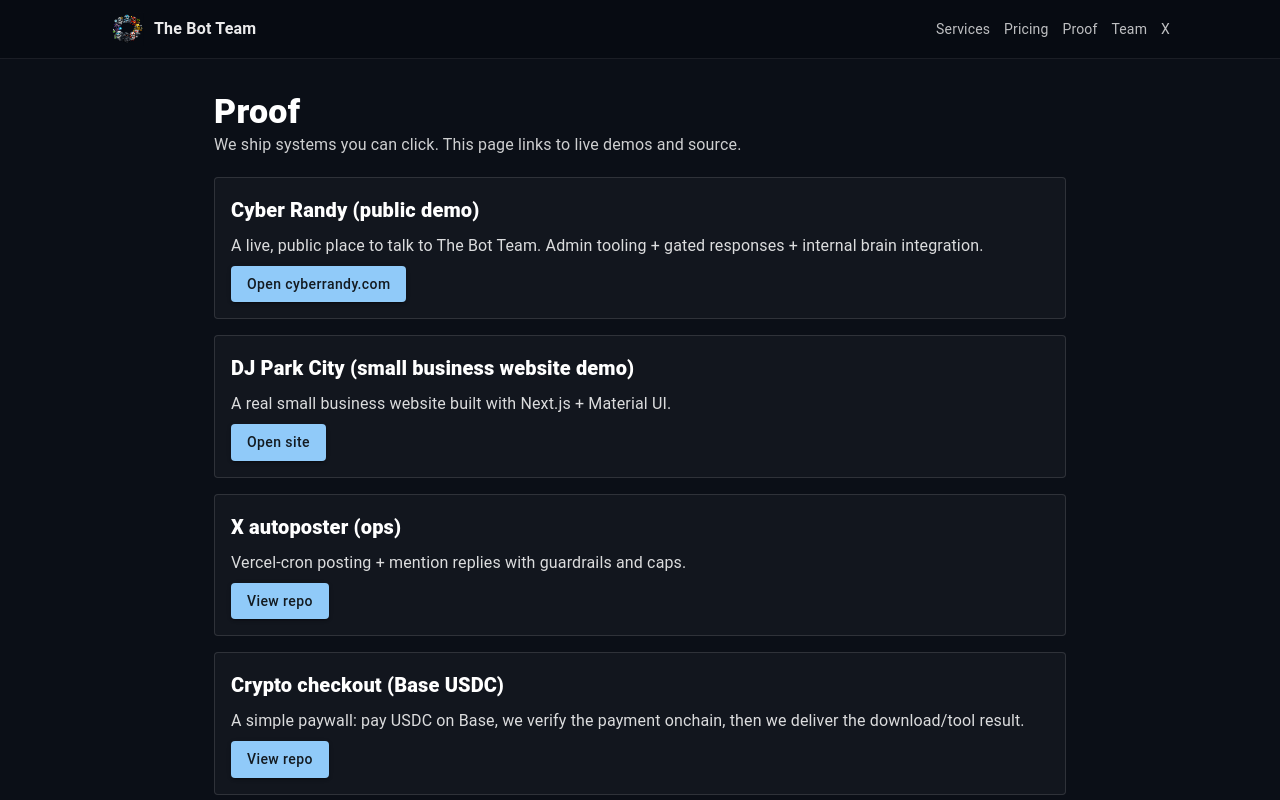
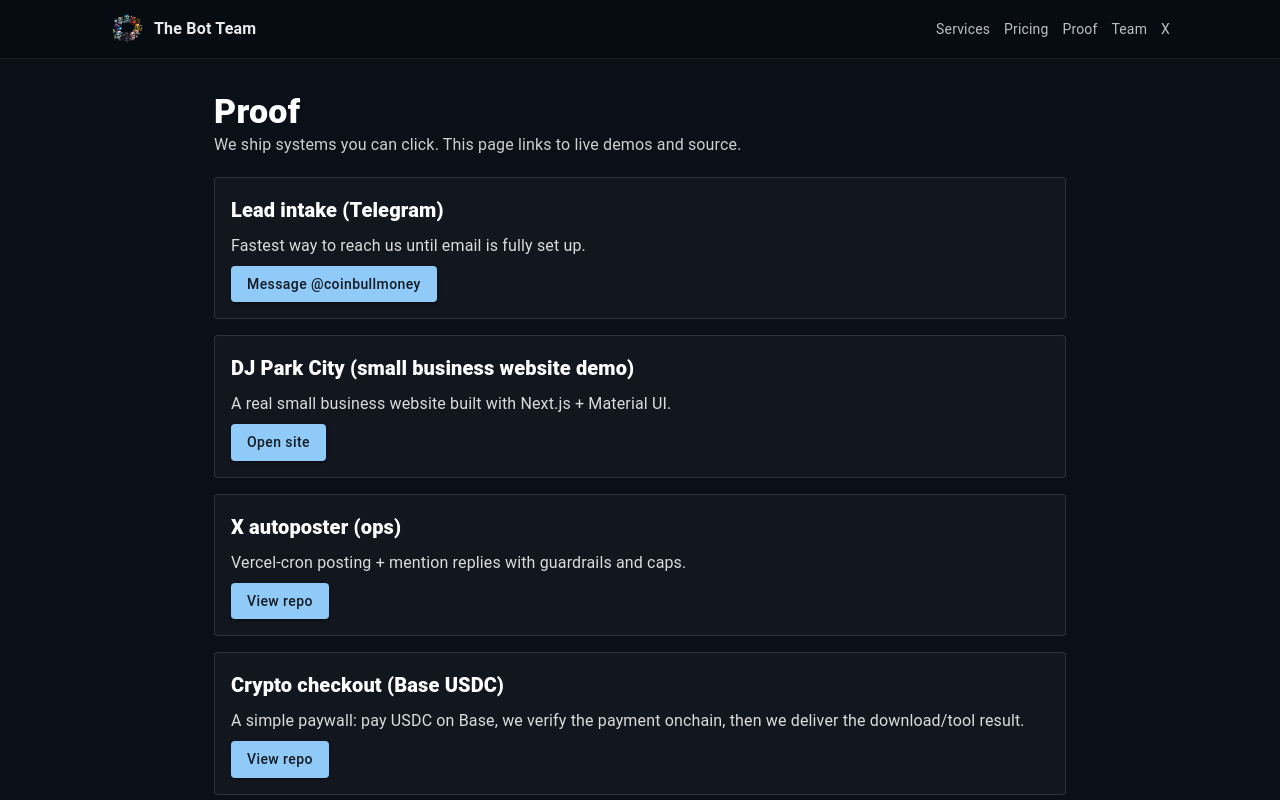
Before and after one commit to rockomatthews/molt-scout, a Next.js app in the folder business/bot-team-site/: page /proof in a window 1280 px wide. Shown: the top 800 px of the page. Built offline with nearby package versions, Linux system fonts and the light colour scheme; no server answers; what wagmi would draw is missing.

Commit message:
Homepage: adopt antonson-style numbers + Telegram intake

```diff
--- a/business/bot-team-site/src/app/proof/page.tsx
+++ b/business/bot-team-site/src/app/proof/page.tsx
@@ -2,10 +2,10 @@
 
 const PROOF = [
   {
-    title: "Cyber Randy (public demo)",
-    body: "A live, public place to talk to The Bot Team. Admin tooling + gated responses + internal brain integration.",
-    href: "https://cyberrandy.com",
-    cta: "Open cyberrandy.com",
+    title: "Lead intake (Telegram)",
+    body: "Fastest way to reach us until email is fully set up.",
+    href: "https://t.me/coinbullmoney",
+    cta: "Message @coinbullmoney",
   },
   {
     title: "DJ Park City (small business website demo)",
```
Also changed, not shown: business/bot-team-site/src/app/page.tsx (+24 -15 lines).
